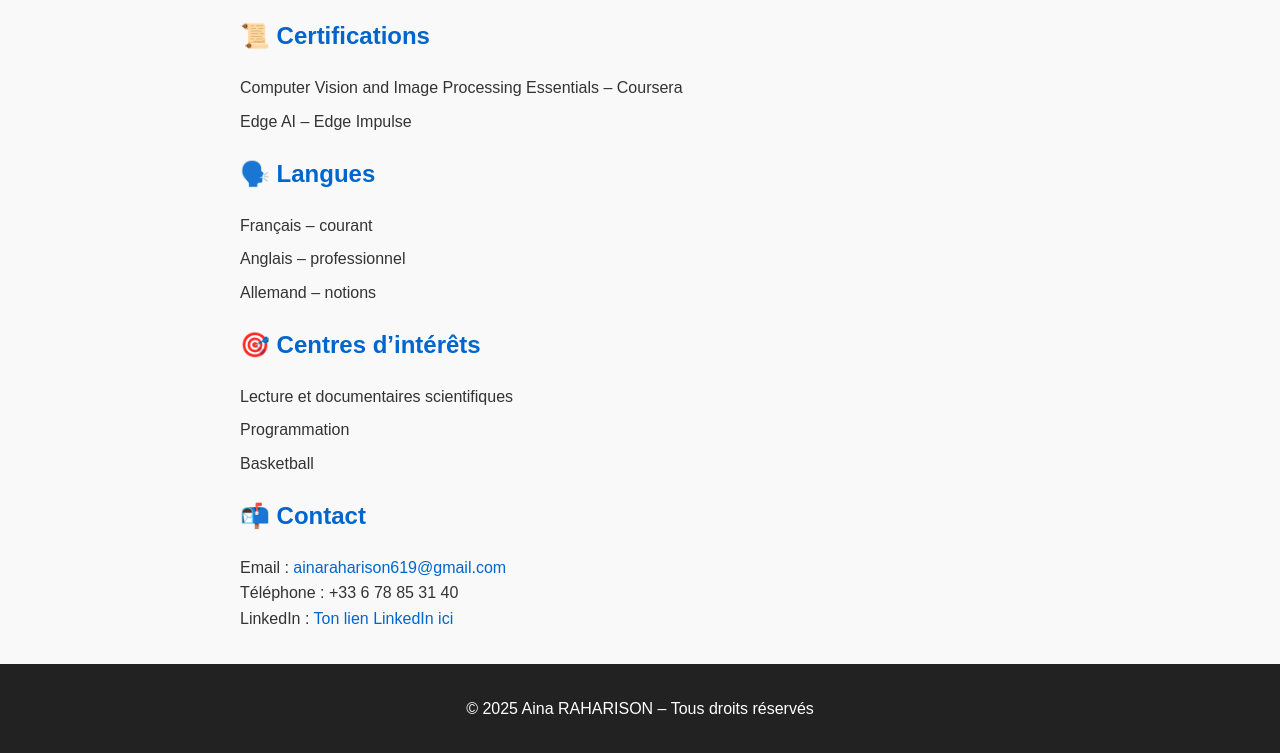
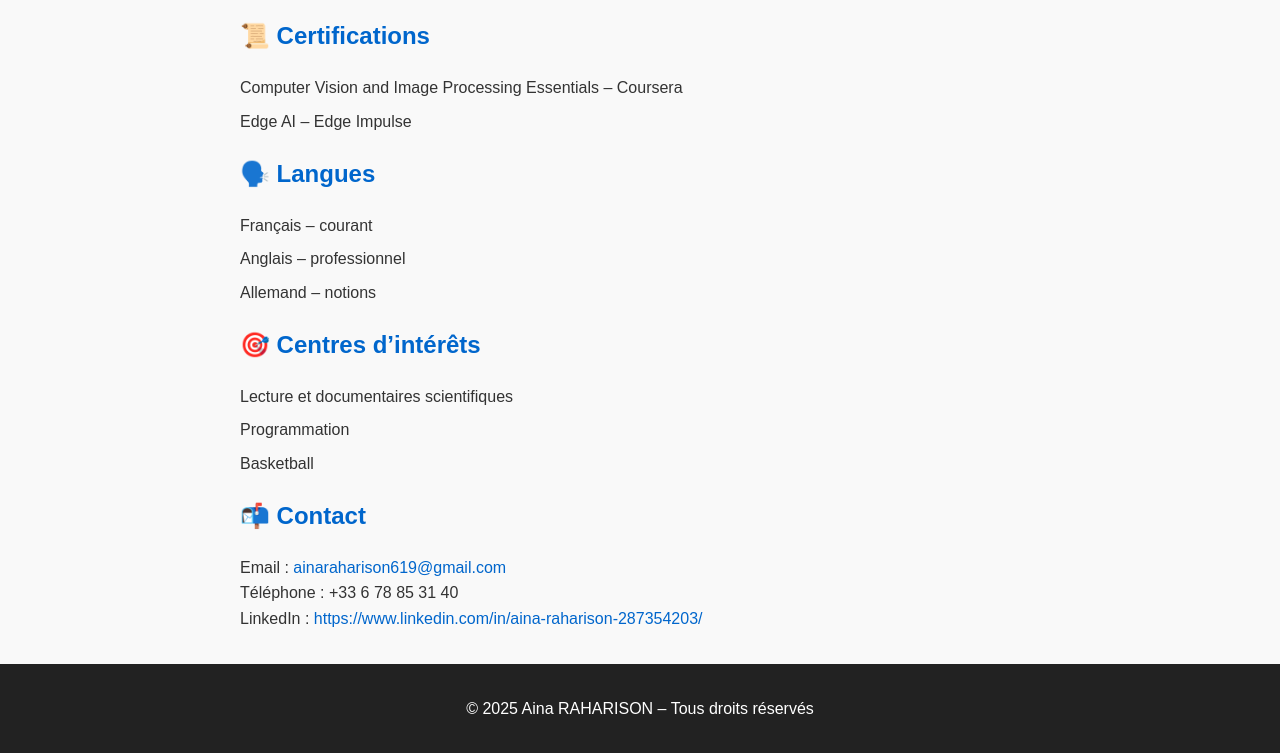
Before and after one commit to Ainaraharison/ainaraharison.github.io, a plain HTML site: page index.html in a window 1280 px wide. Shown: the part 884-1637 px from the top of the page. Drawn offline with Linux system fonts and the light colour scheme.

Commit message:
Update index.html

```diff
--- a/index.html
+++ b/index.html
@@ -85,7 +85,7 @@
       <h2>📬 Contact</h2>
       <p>Email : <a href="mailto:ainaraharison619@gmail.com">ainaraharison619@gmail.com</a><br>
          Téléphone : +33 6 78 85 31 40<br>
-         LinkedIn : <a href="#">Ton lien LinkedIn ici</a></p>
+         LinkedIn : <a href="#">https://www.linkedin.com/in/aina-raharison-287354203/</a></p>
     </section>
   </main>
 
```
